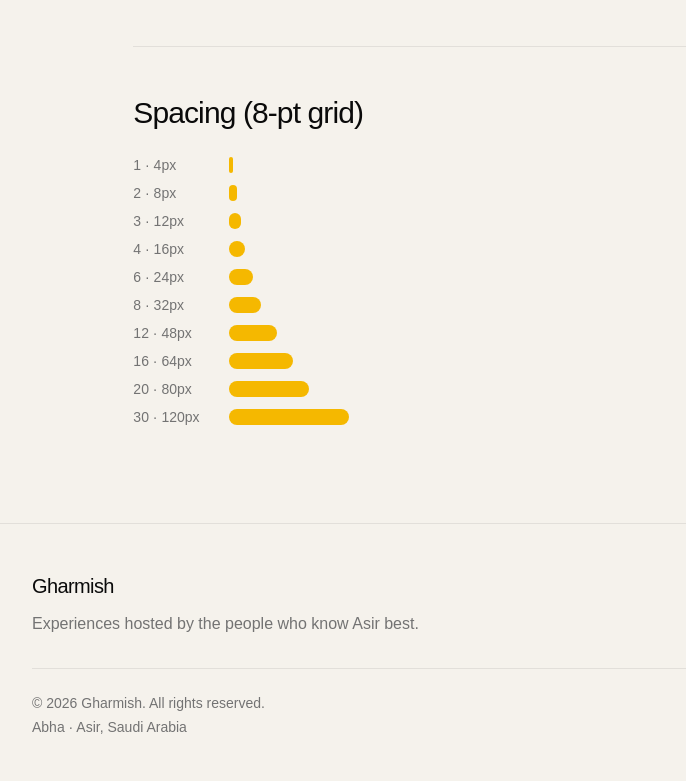
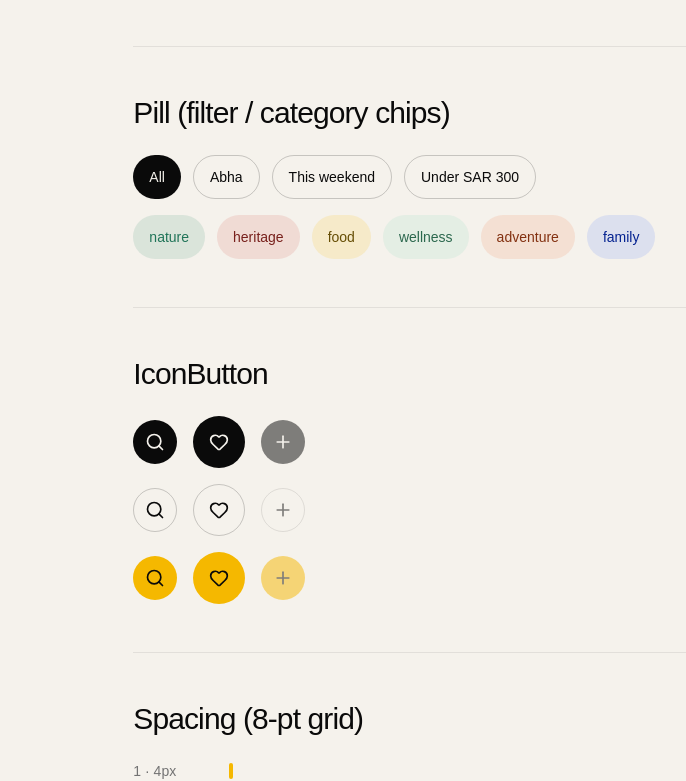
Before and after one commit to Gharmish/FWEXMP, a Next.js app: page /en/dev in a window 1280 px wide. Shown: the part 4348-5129 px from the top of the page, without its empty margins (56-742 px from the left). Built offline with nearby package versions, Linux system fonts and the light colour scheme; no server answers; a web font is replaced by a local one.

Commit message:
feat: add Pill and IconButton primitives, wire into /dev
Co-Authored-By: Claude Opus 4.7 (1M context) <noreply@anthropic.com>

```diff
--- a/app/[locale]/dev/page.tsx
+++ b/app/[locale]/dev/page.tsx
@@ -1,10 +1,19 @@
+import { Search, Heart, Plus } from 'lucide-react';
 import { setRequestLocale } from 'next-intl/server';
-import { COLORS, type ColorToken, type RampStop, CATEGORY_COLOR } from '@/lib/colors';
+import {
+  COLORS,
+  type ColorToken,
+  type RampStop,
+  type Category,
+  CATEGORY_COLOR,
+} from '@/lib/colors';
 import { Button } from '@/components/ui/button';
 import { Card } from '@/components/ui/card';
 import { Input } from '@/components/ui/input';
 import { Badge } from '@/components/ui/badge';
 import { Avatar } from '@/components/ui/avatar';
+import { Pill } from '@/components/ui/pill';
+import { IconButton } from '@/components/ui/icon-button';
 
 /**
  * Internal living style guide. Renders every design token and primitive
@@ -212,6 +221,42 @@ export default async function StyleGuidePage({ params }: { params: Promise<{ loc
         </div>
       </Section>
 
+      <Section title="Pill (filter / category chips)">
+        <div className="flex flex-col gap-4">
+          <div className="flex flex-wrap items-center gap-3">
+            <Pill selected>All</Pill>
+            <Pill>Abha</Pill>
+            <Pill>This weekend</Pill>
+            <Pill>Under SAR 300</Pill>
+          </div>
+          <div className="flex flex-wrap items-center gap-3">
+            {(Object.keys(CATEGORY_COLOR) as Category[]).map((category) => (
+              <Pill key={category} category={category} selected>
+                {category}
+              </Pill>
+            ))}
+          </div>
+        </div>
+      </Section>
+
+      <Section title="IconButton">
+        <div className="flex flex-col gap-4">
+          {(['primary', 'secondary', 'premium'] as const).map((variant) => (
+            <div key={variant} className="flex flex-wrap items-center gap-4">
+              <IconButton variant={variant} size="md" aria-label="Search experiences">
+                <Search />
+              </IconButton>
+              <IconButton variant={variant} size="lg" aria-label="Save to wishlist">
+                <Heart />
+              </IconButton>
+              <IconButton variant={variant} size="md" aria-label="Add" disabled>
+                <Plus />
+              </IconButton>
+            </div>
+          ))}
+        </div>
+      </Section>
+
       <Section title="Spacing (8-pt grid)">
         <div className="flex flex-col gap-2">
           {SPACING.map((s) => (
--- /dev/null
+++ b/components/ui/icon-button.tsx
@@ -0,0 +1,57 @@
+import { cva, type VariantProps } from 'class-variance-authority';
+import { cn } from '@/lib/utils';
+
+/**
+ * Gharmish IconButton — square, icon-only action. No shadows (BRIEF §3).
+ * Variant vocabulary mirrors Button (primary / secondary / premium) so the
+ * two stay visually consistent; default is the restrained hairline.
+ *
+ * Accessibility (BRIEF §6): icon-only controls carry no text, so
+ * `aria-label` is required by the type. Sizes never drop below the
+ * 44×44px touch-target minimum — that is why there is no `sm`.
+ */
+const iconButtonVariants = cva(
+  'inline-flex shrink-0 items-center justify-center rounded-button transition-transform duration-200 select-none hover:-translate-y-px disabled:pointer-events-none disabled:opacity-50 [&_svg]:pointer-events-none [&_svg]:size-5 [&_svg]:shrink-0',
+  {
+    variants: {
+      variant: {
+        primary: 'bg-sarat-black text-fog-white',
+        secondary: 'border-sarat-black/20 bg-transparent text-sarat-black [border-width:0.5px]',
+        premium: 'bg-saffron-gold text-sarat-black',
+      },
+      size: {
+        md: 'size-11',
+        lg: 'size-13',
+      },
+    },
+    defaultVariants: {
+      variant: 'secondary',
+      size: 'md',
+    },
+  },
+);
+
+export interface IconButtonProps
+  extends React.ButtonHTMLAttributes<HTMLButtonElement>, VariantProps<typeof iconButtonVariants> {
+  /** Required: icon-only controls must be labelled for assistive tech. */
+  'aria-label': string;
+}
+
+export function IconButton({
+  className,
+  variant,
+  size,
+  type = 'button',
+  ...props
+}: IconButtonProps) {
+  return (
+    <button
+      type={type}
+      data-slot="icon-button"
+      className={cn(iconButtonVariants({ variant, size }), className)}
+      {...props}
+    />
+  );
+}
+
+export { iconButtonVariants };
--- /dev/null
+++ b/components/ui/pill.tsx
@@ -0,0 +1,84 @@
+import { cva } from 'class-variance-authority';
+import { cn } from '@/lib/utils';
+import type { Category } from '@/lib/colors';
+
+/**
+ * Gharmish Pill — a selectable filter / category chip. Distinct from Badge:
+ * Badge is a static status label, Pill is an interactive toggle (search
+ * filters, category facets). Renders a real <button> with `aria-pressed`.
+ *
+ * Unselected pills are a neutral 0.5px hairline. Selected pills fill: the
+ * neutral fill for plain filters, or the immutable category tint
+ * (BRIEF §3 category→color map) when a `category` is given. Category
+ * classes are enumerated statically so Tailwind can see them — never
+ * build them dynamically. No shadows (BRIEF §3). Height holds the 44px
+ * touch-target minimum (BRIEF §6).
+ */
+const pillVariants = cva(
+  'inline-flex h-11 shrink-0 items-center gap-2 rounded-button px-4 text-sm font-medium whitespace-nowrap transition-transform duration-200 select-none hover:-translate-y-px disabled:pointer-events-none disabled:opacity-50 [&_svg]:size-4 [&_svg]:shrink-0',
+  {
+    variants: {
+      category: {
+        none: '',
+        nature: '',
+        heritage: '',
+        food: '',
+        wellness: '',
+        adventure: '',
+        family: '',
+      },
+      selected: {
+        true: '',
+        false:
+          'border-sarat-black/20 bg-transparent text-sarat-black [border-width:0.5px] hover:border-sarat-black/40',
+      },
+    },
+    compoundVariants: [
+      { selected: true, category: 'none', class: 'bg-sarat-black text-fog-white' },
+      { selected: true, category: 'nature', class: 'bg-juniper-green/12 text-juniper-green-800' },
+      { selected: true, category: 'heritage', class: 'bg-al-qatt-red/12 text-al-qatt-red-800' },
+      { selected: true, category: 'food', class: 'bg-saffron-gold/15 text-saffron-gold-900' },
+      { selected: true, category: 'wellness', class: 'bg-wadi-mint/20 text-wadi-mint-800' },
+      {
+        selected: true,
+        category: 'adventure',
+        class: 'bg-soudah-sunset/12 text-soudah-sunset-800',
+      },
+      { selected: true, category: 'family', class: 'bg-sarawat-blue/12 text-sarawat-blue-800' },
+    ],
+    defaultVariants: {
+      category: 'none',
+      selected: false,
+    },
+  },
+);
+
+export interface PillProps extends Omit<
+  React.ButtonHTMLAttributes<HTMLButtonElement>,
+  'aria-pressed'
+> {
+  /** Category tint applied when selected. Omit for a neutral filter. */
+  category?: Category;
+  /** Selected (pressed) state. Drives the fill and `aria-pressed`. */
+  selected?: boolean;
+}
+
+export function Pill({
+  className,
+  category,
+  selected = false,
+  type = 'button',
+  ...props
+}: PillProps) {
+  return (
+    <button
+      type={type}
+      data-slot="pill"
+      aria-pressed={selected}
+      className={cn(pillVariants({ category: category ?? 'none', selected }), className)}
+      {...props}
+    />
+  );
+}
+
+export { pillVariants };
```
